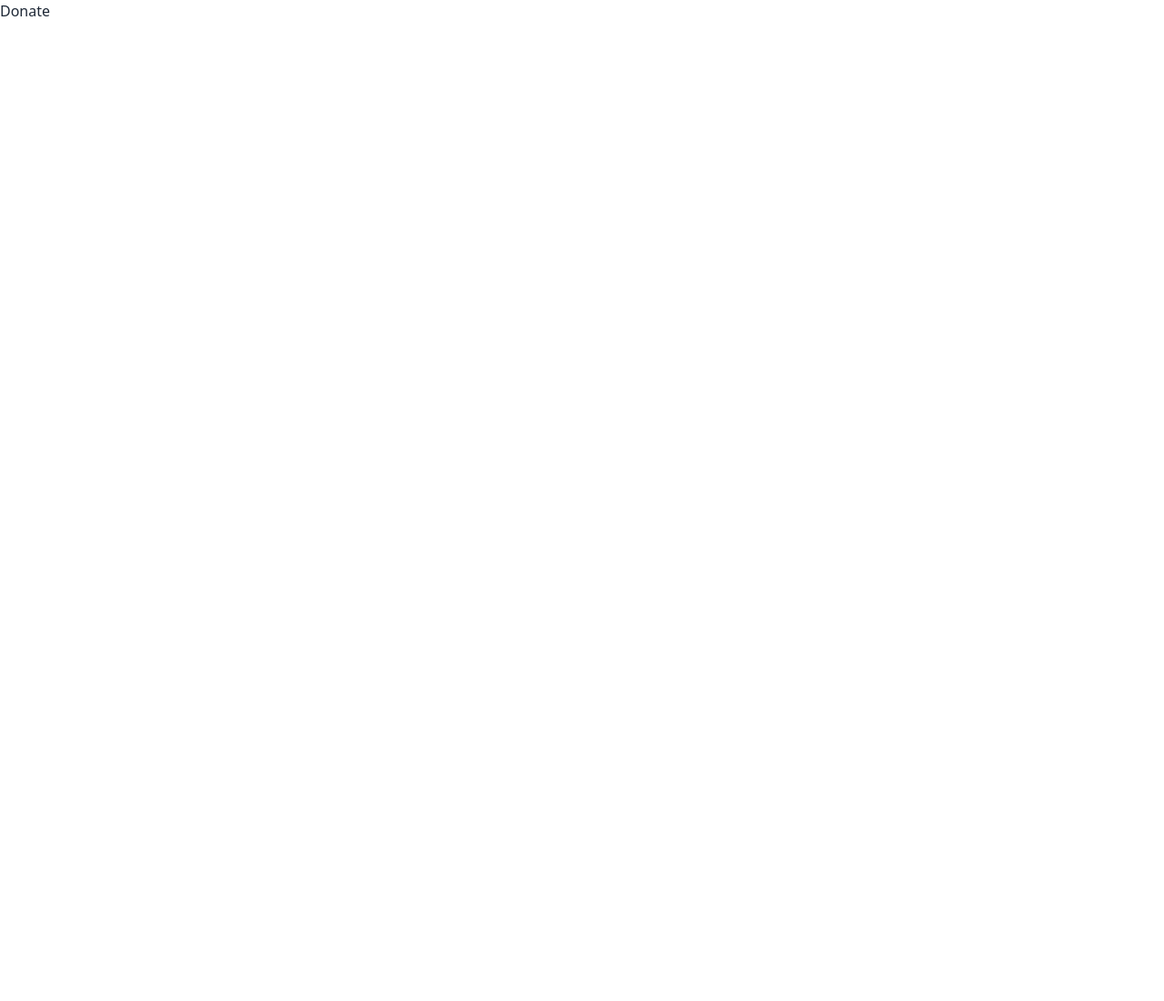
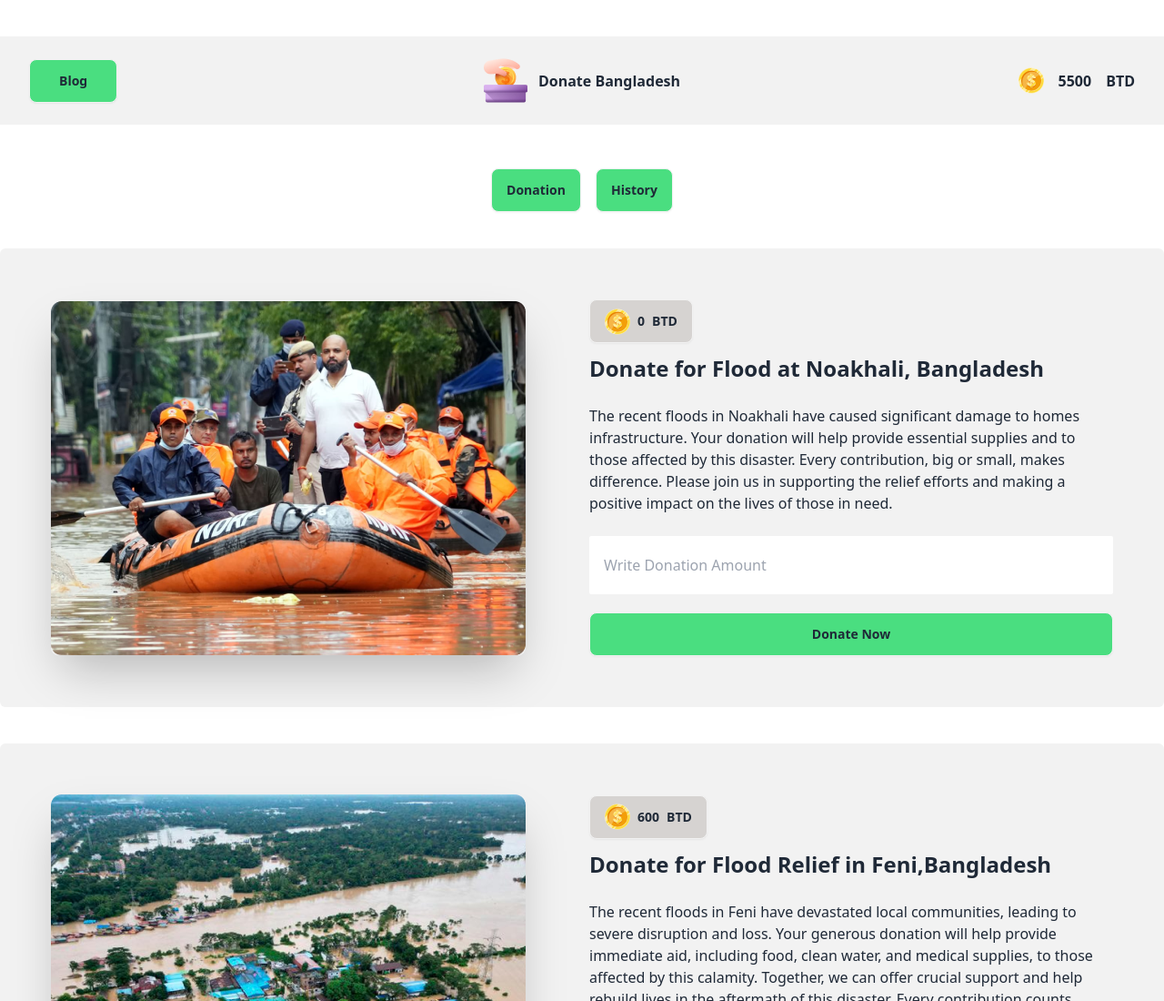
Before and after one commit to Parvej101/assignment-five-dom, a plain HTML site: page index.html in a window 1280 px wide. Shown: the top 1100 px of the page at 91% size. Before the commit the page ends 800 px from the top, so only its background shows below. Drawn offline with nearby package versions, Linux system fonts and the light colour scheme.

Commit message:
Complete murkup with style

```diff
--- a/index.html
+++ b/index.html
@@ -7,8 +7,108 @@
 <link href="https://cdn.jsdelivr.net/npm/daisyui@4.12.10/dist/full.min.css" rel="stylesheet" type="text/css" />
 <script src="https://cdn.tailwindcss.com"></script>
 </head>
-<body>
-    <h1>Donate</h1>
+
+
+<body class="container mx-auto">
+    <header class="sticky top-0 mt-10">
+        <div class="navbar bg-base-200 px-8 py-6">
+            <div class="navbar-start">
+              <div>
+                <button class="btn px-8 font-bold bg-green-400">Blog</button>
+              </div>
+            </div>
+            <div class="navbar-center">
+              <img src="./assets/logo.png" alt="">
+              <span class="font-bold pl-3">Donate Bangladesh</span>
+            </div>
+            <div class="navbar-end">
+              <img src="./assets/coin.png" alt="">
+              <span class="pl-4 font-bold">5500</span>
+              <span class="pl-4 font-bold">BTD</span>
+            </div>
+          </div>
+    </header>
+
+    <div class="flex justify-center gap-4 mt-12">
+        <button class="btn bg-green-400 ">Donation</button>
+        <button class="btn bg-green-400">History</button>
+    </div>
+    <main>
+        <!-- image 1 -->
+        <div class="hero bg-base-200 px-10 py-10 rounded-md mt-10 mb-10">
+            <div class="hero-content flex-col lg:flex-row">
+            <div class="flex flex-1">
+                <img src="./assets/noakhali.png"
+                class=" rounded-lg shadow-2xl" /></div>
+              <div class="flex flex-1 flex-col">
+               <div>
+                <button class="flex gap-2 font-bold btn mb-3 bg-stone-300">
+                    <img src="./assets/coin.png" alt="">
+                    <span>0</span>
+                    <span>BTD</span>
+                </button>
+               </div>
+                <h1 class="text-2xl font-bold">Donate for Flood at Noakhali, Bangladesh</h1>
+                <p class="py-6">
+                    The recent floods in Noakhali have caused significant damage to homes  infrastructure. Your donation will help provide essential supplies and  to those affected by this disaster. Every contribution, big or small, makes  difference. Please join us in supporting the relief efforts and making a positive impact on the lives of those in need.
+                </p>
+                <input class="py-5 px-4 rounded-sm" type="text" placeholder="Write Donation Amount">
+                <button class="btn bg-green-400 mt-5">Donate Now</button>
+              </div>
+            </div>
+          </div>
+
+        <!-- image 2 -->
+        <div class="hero bg-base-200 px-10 py-10 rounded-md mt-10 mb-10">
+            <div class="hero-content flex-col lg:flex-row">
+            <div class="flex flex-1">
+                <img src="./assets/feni.png"
+                class=" rounded-lg shadow-2xl" /></div>
+              <div class="flex flex-1 flex-col">
+               <div>
+                <button class="flex gap-2 font-bold btn mb-3 bg-stone-300">
+                    <img src="./assets/coin.png" alt="">
+                    <span>600</span>
+                    <span>BTD</span>
+                </button>
+               </div>
+                <h1 class="text-2xl font-bold">Donate for Flood Relief in Feni,Bangladesh</h1>
+                <p class="py-6">
+                    The recent floods in Feni have devastated local communities, leading to severe disruption and loss. Your generous donation will help provide immediate aid, including food, clean water, and medical supplies, to those affected by this calamity. Together, we can offer crucial support and help rebuild lives in the aftermath of this disaster. Every contribution counts towards making a real difference. Please consider donating today to assist those in urgent need.
+                </p>
+                <input class="py-5 px-4 rounded-sm" type="text" placeholder="Write Donation Amount">
+                <button class="btn bg-green-400 mt-5">Donate Now</button>
+              </div>
+            </div>
+          </div>
+
+          <!-- image 3 -->
+        <div class="hero bg-base-200 px-10 py-10 rounded-md mt-10 mb-10">
+            <div class="hero-content flex-col lg:flex-row">
+            <div class="flex flex-1">
+                <img src="./assets/quota-protest.png"
+                class=" rounded-lg shadow-2xl" /></div>
+              <div class="flex flex-1 flex-col">
+               <div>
+                <button class="flex gap-2 font-bold btn mb-3 bg-stone-300">
+                    <img src="./assets/coin.png" alt="">
+                    <span>2400</span>
+                    <span>BTD</span>
+                </button>
+               </div>
+                <h1 class="text-2xl font-bold">Aid for Injured in the Quota Movement</h1>
+                <p class="py-6">
+                    The recent Quota movement has resulted in numerous injuries and significant hardship for many individuals. Your support is crucial in providing medical assistance, rehabilitation, and necessary supplies to those affected. By contributing, you help ensure that injured individuals receive the care and support they need during this challenging time. Every donation plays a vital role in alleviating their suffering and aiding in their recovery. Please consider making a donation to support these brave individuals in their time of need.
+                </p>
+                <input class="py-5 px-4 rounded-sm" type="text" placeholder="Write Donation Amount">
+                <button class="btn bg-green-400 mt-5">Donate Now</button>
+              </div>
+            </div>
+          </div>
+
+
+    </main>
+
 
 
     <script src="./js/index.js"></script>
--- a/js/index.js
+++ b/js/index.js
@@ -0,0 +1,2 @@
+const hi = document.getElementById("h1").innerText;
+console.log(hi);
```
Also changed, not shown: tailwind.config.js (added), tailwind.confiq.js (deleted).
